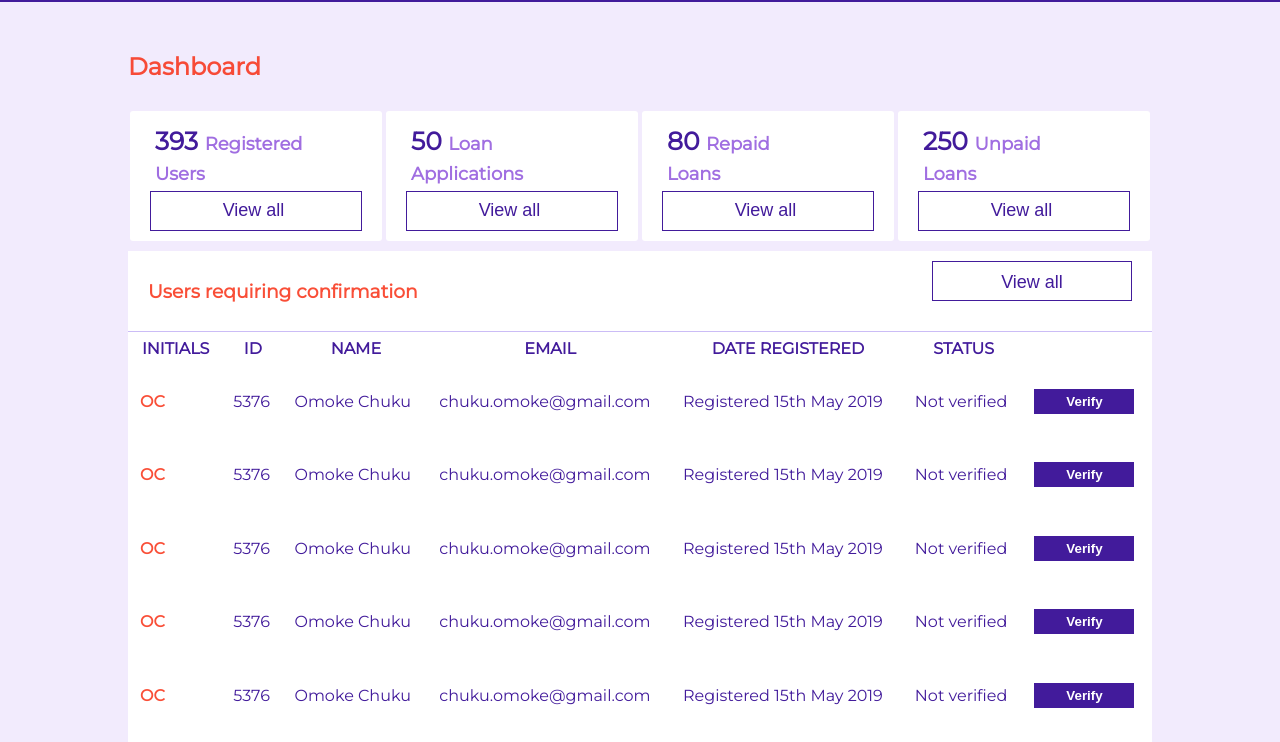
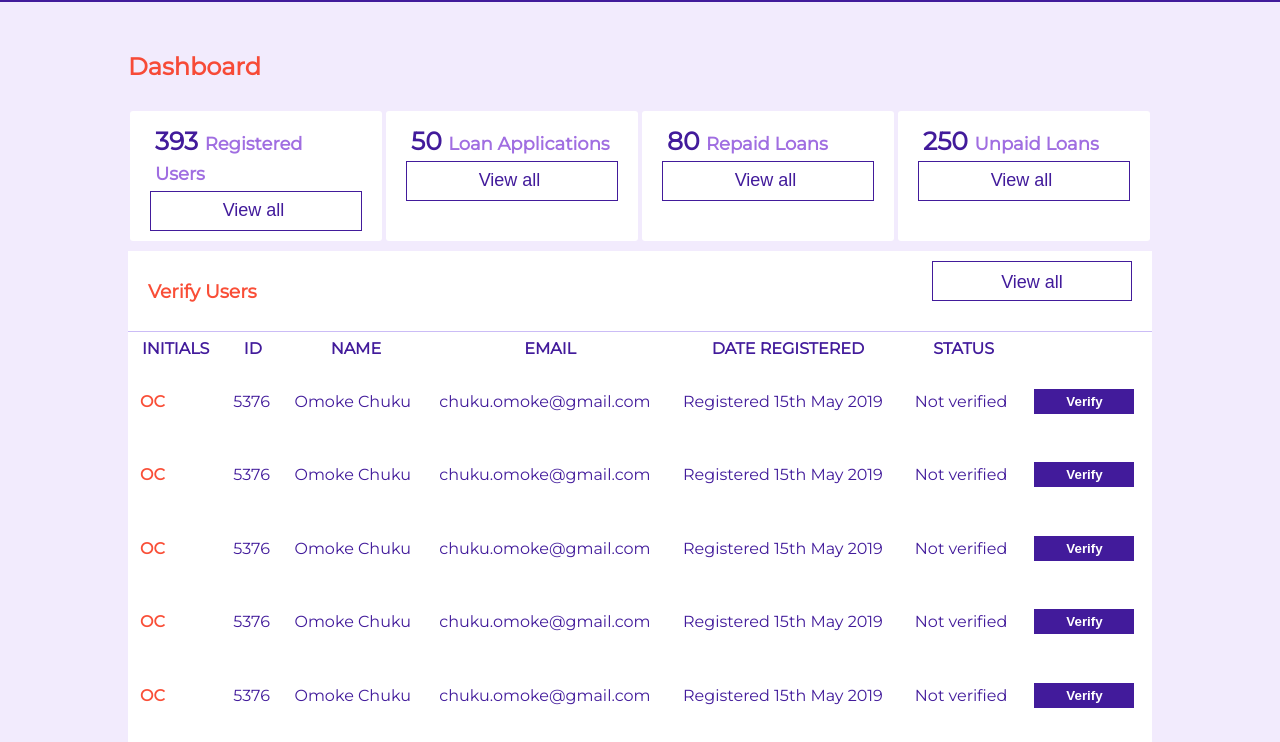
Before and after one commit to Omokay/QuickCredit, a website: page UI/html/adminIndex.html in a window 1280 px wide. Shown: the part 58-800 px from the top of the page. Drawn offline with Linux system fonts and the light colour scheme.

Commit message:
bug(index):update index for user and admin

```diff
--- a/UI/html/adminIndex.html
+++ b/UI/html/adminIndex.html
@@ -30,33 +30,31 @@
             <div class="overview">
 
                 <div class="overview-item">
-                    <p id="user-total" class="stats-total">393&nbsp;<span id="user-total-span" class="stats-title">Registered<br>
-                            Users</span></p>
+                    <p id="user-total" class="stats-total">393&nbsp;<span id="user-total-span" class="stats-title">Registered Users</span></p>
                     <a href="../html/registeredUsers.html"><button type="button" class="quickstats-button">View
                             all&nbsp;</button></a>
                 </div>
 
                 <div class="overview-item">
-                    <p id="loan-total" class="stats-total">50&nbsp;<span id="loan-total-span" class="stats-title">Loan<br>
-                            Applications</span></p>
+                    <p id="loan-total" class="stats-total">50&nbsp;<span id="loan-total-span" class="stats-title">Loan Applications</span></p>
                     <a href="../html/loanApplications.html"><button type="button" class="quickstats-button">View
                             all&nbsp;</button></a>
                 </div>
 
                 <div class="overview-item">
-                    <p id="total-paid" class="stats-total">80&nbsp;<span id="total-paid-span" class="stats-title">Repaid<br>Loans</span></p>
+                    <p id="total-paid" class="stats-total">80&nbsp;<span id="total-paid-span" class="stats-title">Repaid Loans</span></p>
                     <a href="../html/currentLoans.html"><button type="button" class="quickstats-button">View all&nbsp;</button></a>
                 </div>
 
                 <div class="overview-item">
-                    <p id="total-unpaid" class="stats-total">250&nbsp;<span id="total-unpaid-span" class="stats-title">Unpaid<br>Loans</span></p>
+                    <p id="total-unpaid" class="stats-total">250&nbsp;<span id="total-unpaid-span" class="stats-title">Unpaid Loans</span></p>
                     <a href="../html/currentLoans.html"><button type="button" class="quickstats-button">View all&nbsp;</button></a>
                 </div>
             </div>
 
             <div class="user-verification">
                 <div class="verify-title-div">
-                    <h3 id="verify-title">Users requiring confirmation</h3>
+                    <h3 id="verify-title">Verify Users</h3>
                     <button id="verify-view-all" type="button">View all</button>
                 </div>
                 <table class="user-verify">
```
Also changed, not shown: index.html (+1 -1 lines).
